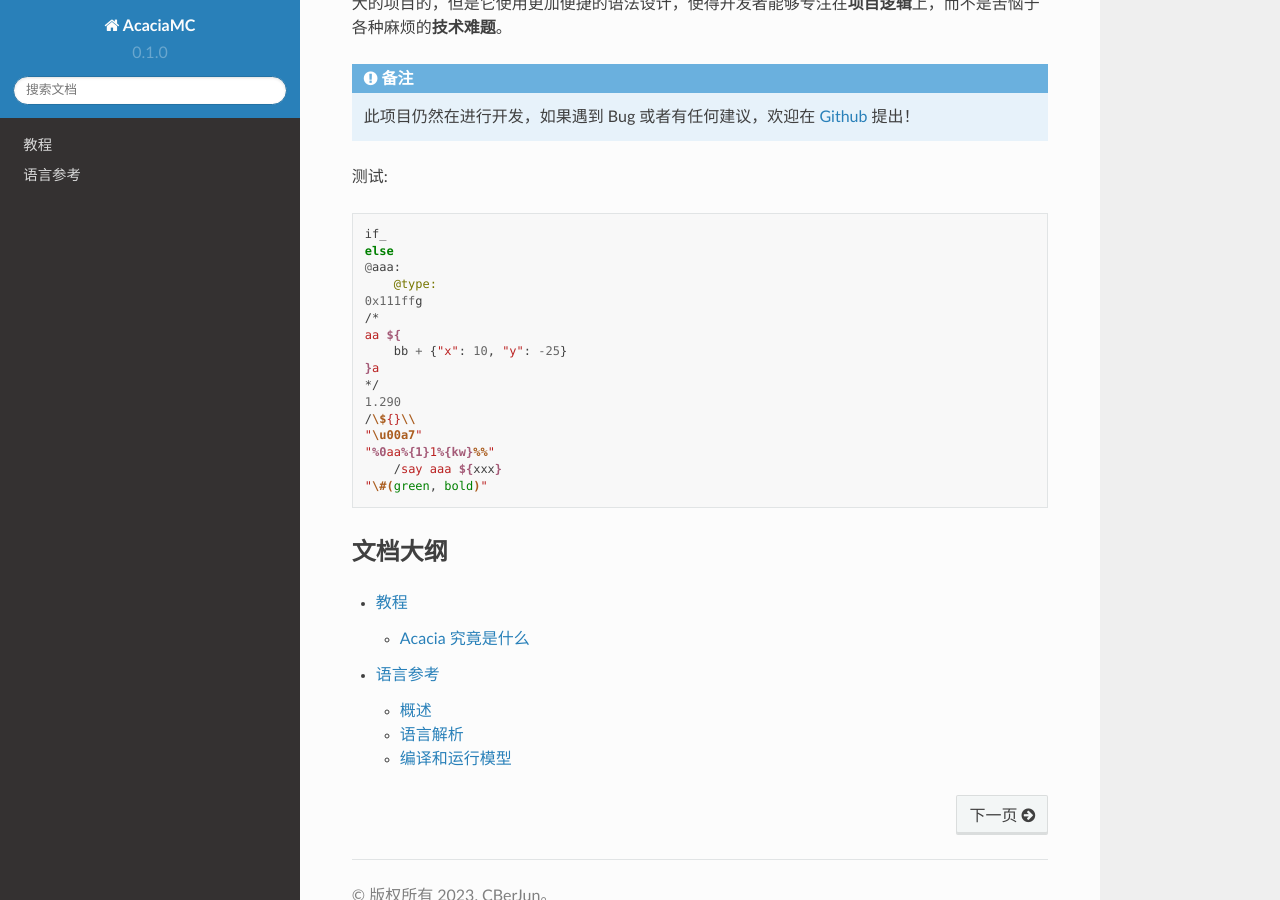
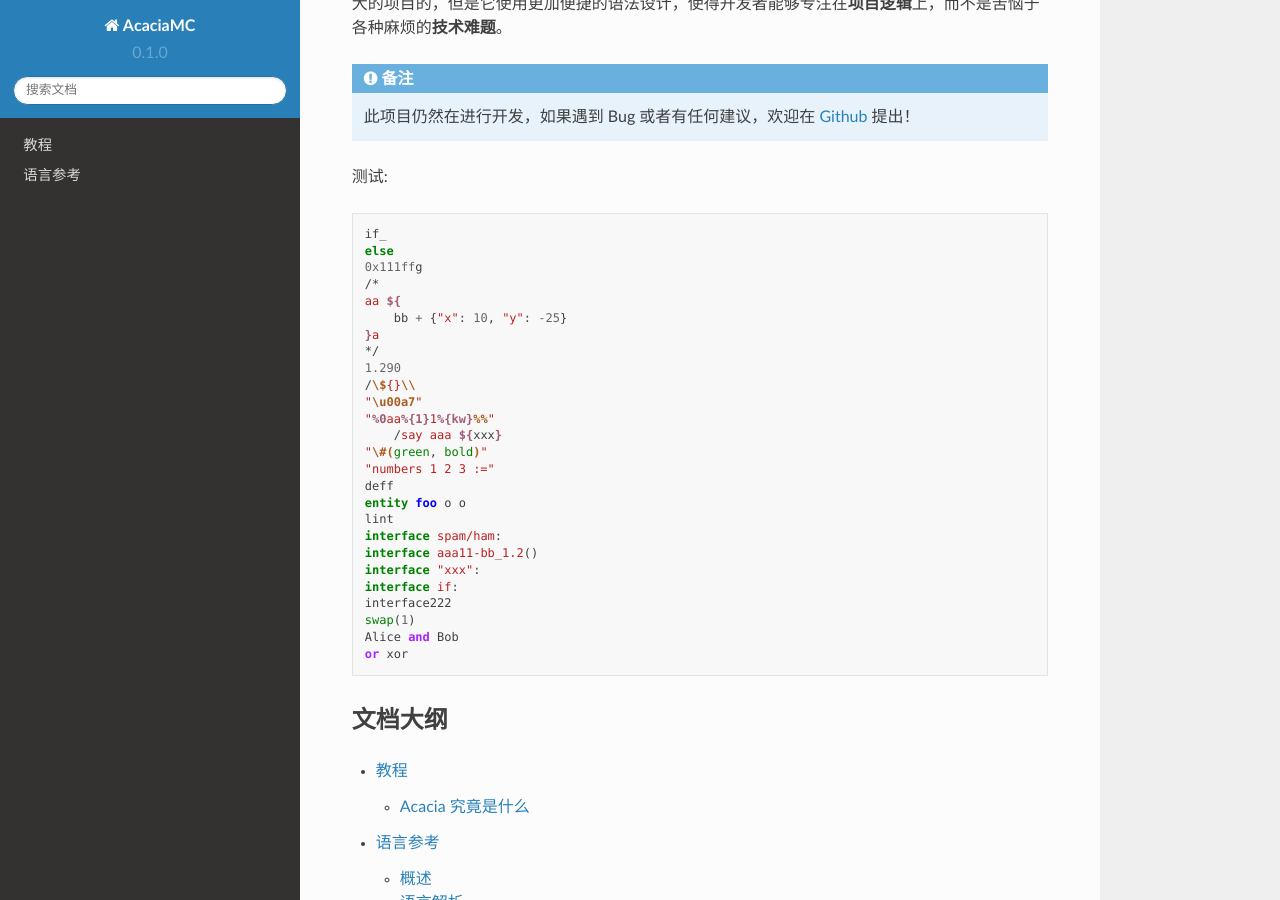
Before and after one commit to CBerJun/AcaciaDocs, a Sphinx documentation site: the page built from source/index.rst, in a window 1280 px wide and 900 px high, scrolled down 272 px. Built offline with Sphinx 7.4.7 and the Read the Docs theme 2.0.0, drawn with Linux system fonts in a browser that asks for light colours.

Commit message:
Acacia Lexer: up-to-date grammar (2024.06)
* Suport newstyle Unicode identifier.
* Remove entity meta.
* Remove "@" operator.
* Fix highlighting of keywords like "and" or "def" -- they may be
  highlighted mistakenly when they are in a longer word like "deff".
* Add new "interface" name highlighting.
* Name of functions, entities or structs are correctly highlighted now.
* New keywords "new", "const" and "static".
* New builtins "Any", "upcast", "scb" and "swap".
* Remove magic method name "__init__".

```diff
--- a/source/acacia_lexer.py
+++ b/source/acacia_lexer.py
@@ -4,13 +4,15 @@ __all__ = ["AcaciaLexer"]
 
 from pygments.lexer import RegexLexer, include, words, default, bygroups
 from pygments.token import *
+from pygments import unistring as uni
+
+alpha_class = '_' + uni.Lu + uni.Ll + uni.Lm + uni.Lo + uni.Lt
+identifier = r"[%s][%s]*" % (alpha_class, '0-9' + alpha_class)
 
 class AcaciaLexer(RegexLexer):
     name = "AcaciaMC"
     aliases = ["acacia", "aca"]
     filenames = ["*.aca"]
-
-    _identifier = r"[a-zA-Z_]\w*"
 
     tokens = {
         "root": [
@@ -20,26 +22,23 @@ class AcaciaLexer(RegexLexer):
                 bygroups(Whitespace, Punctuation),
                 "single_command"
             ),
-            (
-                r"^(\s*)(@(?:position|type|spawn_event):)",
-                bygroups(Whitespace, Name.Label)
-            ),
             include("ws"),
             include("numbers"),
             (r":=", Operator),
             (r"[:,()\[\]{}]", Punctuation),
             (r'"', String.Double, "string"),
             (
-                r"->|!=|==|\+=|-=|\*=|/=|%=|[-+/*%=<>.|@]",
+                r"->|!=|==|\+=|-=|\*=|/=|%=|[-+/*%=<>.|]",
                 Operator,
             ),
-            (r"(and|or|not)\b", Operator.Word),
+            (words(("and", "or", "not"), suffix=r"\b"), Operator.Word),
             include("keywords"),
             include("control_flow_keywords"),
-            (r"def", Keyword.Declaration, "func_name"),
-            (r"entity|struct", Keyword.Declaration, "class_name"),
+            (r"\bdef\b", Keyword.Declaration, "func_name"),
+            (r"\b(entity|struct)\b", Keyword.Declaration, "class_name"),
+            (r"\binterface\b", Keyword.Declaration, "interface_name"),
             include("builtins"),
-            (_identifier, Name),
+            (identifier, Name),
         ],
         "ws": [
             # We split `\s+` into two rules, so that the rule that
@@ -72,9 +71,10 @@ class AcaciaLexer(RegexLexer):
             (
                 words(
                     (
-                        "def", "interface", "inline", "entity", "extends",
-                        "self", "result", "import", "as", "from", "virtual",
-                        "override", "struct"
+                        # entity, struct, def, interface have their own rules
+                        "inline", "extends", "self", "result", "import", "as",
+                        "from", "virtual", "override", "new", "const",
+                        "virtual", "static"
                     ),
                     suffix=r"\b"
                 ),
@@ -85,9 +85,12 @@ class AcaciaLexer(RegexLexer):
             (
                 words(
                     (
+                        # Types
                         "int", "bool", "Pos", "Rot", "Offset", "Engroup",
                         "Enfilter", "list", "map", "AbsPos", "ExternEngroup",
-                        "Entity"
+                        "Entity", "Any",
+                        # Functions
+                        "scb", "swap", "upcast"
                     ),
                     prefix=r"(?<!\.)",
                     suffix=r"\b"
@@ -97,13 +100,17 @@ class AcaciaLexer(RegexLexer):
         ],
         "func_name": [
             include("ws"),
-            ("__init__\b", Name.Function.Magic, "#pop"),
-            (_identifier, Name.Function, "#pop"),
+            (identifier, Name.Function, "#pop"),
             default("#pop")
         ],
         "class_name": [
             include("ws"),
-            (_identifier, Name.Class, "#pop"),
+            (identifier, Name.Class, "#pop"),
+            default("#pop")
+        ],
+        "interface_name": [
+            include("ws"),
+            (r"[\w./-]+", String, "#pop"),
             default("#pop")
         ],
         "formatted_expr": [
@@ -133,7 +140,7 @@ class AcaciaLexer(RegexLexer):
             include("escape_fexpr"),
             (r'"', String.Double, "#pop"),
             (r"%%", String.Escape),
-            (r"%%(\d|\{(\d+|%s)\})" % _identifier, String.Interpol),
+            (r"%%(\d|\{(\d+|%s)\})" % identifier, String.Interpol),
             (r'[^"\n\\%\$]+', String.Double),
             (r"[\\%\$]", String.Double),
             default("#pop"),
--- a/source/index.rst
+++ b/source/index.rst
@@ -13,8 +13,6 @@ Acacia 文档
 
     if_
     else
-    @aaa:
-        @type:
     0x111ffg
     /*
     aa ${
@@ -27,6 +25,18 @@ Acacia 文档
     "%0aa%{1}1%{kw}%%"
         /say aaa ${xxx}
     "\#(green, bold)"
+    "numbers 1 2 3 :="
+    deff
+    entity foo o o
+    lint
+    interface spam/ham:
+    interface aaa11-bb_1.2()
+    interface "xxx":
+    interface if:
+    interface222
+    swap(1)
+    Alice and Bob
+    or xor
 
 文档大纲
 --------
```
